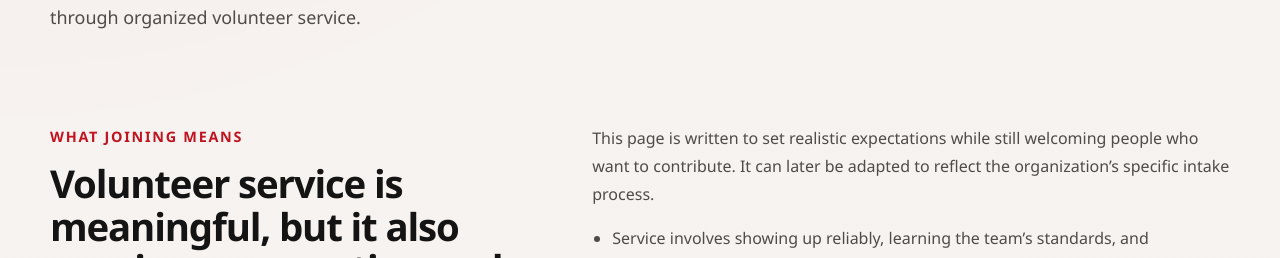
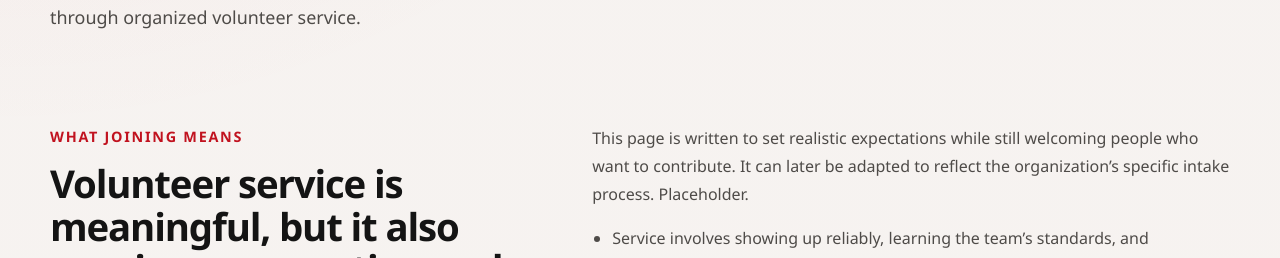
Before and after one commit to BSARalberta/BSAR_Website, a React (Vite) app: page /join in a window 1280 px wide. Shown: the part 790-1048 px from the top of the page. Built offline with nearby package versions, Linux system fonts and the light colour scheme.

Commit message:
Trigger redeploy.

```diff
--- a/src/pages/JoinPage.jsx
+++ b/src/pages/JoinPage.jsx
@@ -18,7 +18,7 @@ function JoinPage() {
             <p>
               This page is written to set realistic expectations while still
               welcoming people who want to contribute. It can later be adapted
-              to reflect the organization’s specific intake process.
+              to reflect the organization’s specific intake process. Placeholder.
             </p>
             <ul className="detail-list">
               {joinContent.expectations.map((item) => (
```
